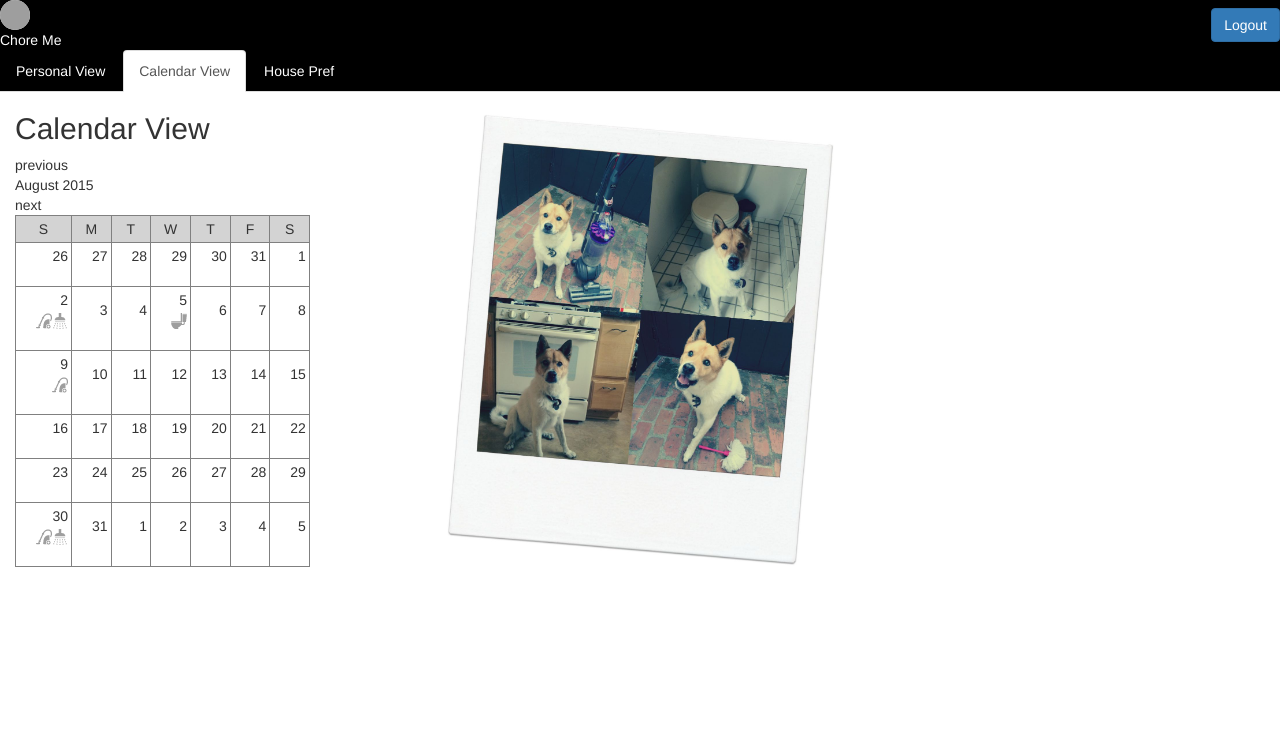
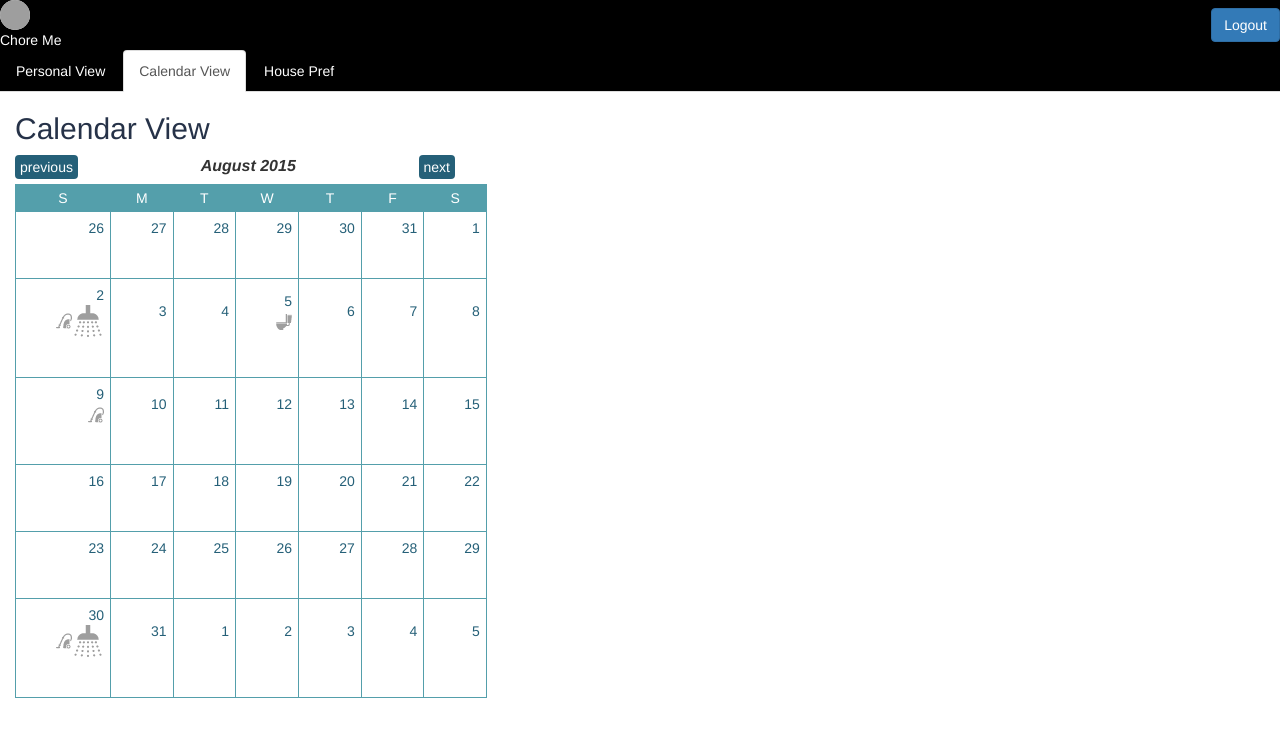
Before and after one commit to janet/choreme, a Flask app: page /calendar_view in a window 1280 px wide. Shown: the top 737 px of the page. Run offline with Flask 2, Linux system fonts and the light colour scheme; a user stored in the database is signed in; data comes from the database, SQL or seed files in the repository; both versions use the stored data as it was after the commit; some libraries are stand-ins or nearby versions; grey boxes are pictures that could not be loaded.

Commit message:
styled the calendar

```diff
--- a/static/css/styles.css
+++ b/static/css/styles.css
@@ -1,35 +1,37 @@
+#calendar .clndr-controls {
+	width: 440px;
+	display: flex;
+	justify-content: space-between;
+	font-size: medium;
+}
 #calendar table {
-	border: 1px solid gray;
+	margin-top: 5px;
+	border: 1px solid;
+	border-color: #549FAB;
 }
 
 #calendar table td {
-	border: 1px solid gray;
-	padding: 3px 3px 20px 20px;
+	border: 1px solid;
+	border-color: #549FAB;
+	padding: 6px 6px 40px 40px;
 	text-align: right;
 }
 
+
 #calendar table thead td {
-	background-color: lightgray;
+	background-color: #549FAB;
 	padding: 3px;
 	text-align: center;
+	color: white;
 
 }
 
-.selected-day{
-	background-color: lightgray;
+#calendar .day-contents {
+	color: #256078;
 }
 
-.moved {
-	color: gray;
-	text-decoration: line-through;
-}
-
-.event-day {
-
-}
-
-.img-format {
-	display: inline;
+.selected-day{
+	background-color: #FFF8B8;
 }
 
 #logo {
@@ -95,14 +97,14 @@
 
 .house-name {
 	display: flex;
-	align-items: calendarter;
+	align-items: center;
 }
 
 .calendar-view {
-	background-image:  url('/static/img/Chores-polaroid-sam.jpg');
+	/*background-image:  url('/static/img/Chores-polaroid-sam.jpg');*/
 	background-size: contain;
  	background-repeat:no-repeat;
- 	background-position: top center;
+ 	background-position: top right;
  	height: 100%;
 }
 
@@ -114,8 +116,35 @@
  	height: 100%;
 }
 
-.calendar-previous-button {
+.clndr-control-button {
+	background-color: #256078;
+	border-color: #256078;
+	cursor: pointer;
+	border-radius: 4px;
+	color: white;
+	padding: 2px 5px;
+	font-size: 14px;
+}
 
+.clndr-controls .month {
+	font-style: oblique;
+	font-weight: bold;
+}
+
+.calendar-view h2 {
+	color: #263248;
+}
+
+.personal-view h2 {
+	color: #263248;
+}
+
+#house_pref_form h2 {
+	color: #263248;
+}
+
+#house_pref_form h3 {
+	color: #263248;
 }
 
 .nav>li>a:hover {
--- a/static/js/calendar_view.js
+++ b/static/js/calendar_view.js
@@ -98,8 +98,3 @@ function renderCalendar(data){
 		}
 	});
 }
-
-
-// function colorChoreDays(data) {
-// 	for (var day in data.keys)
-// }
--- a/static/js/personal_view.js
+++ b/static/js/personal_view.js
@@ -37,22 +37,20 @@ $(document).ready(function() {
 
 			    if($(this).is(':checked'))
 			    {
-			        alert("checked");
 			        $('#hidden_personal_chore_input').val($(this).attr('id'));
 			        $.post("/chore_done",
 			        	$('#chore_done').serialize(),
 			        	function(result){
-			        		alert("updated database with checked");
+			        		;
 			    		})
 			   	}
 			    else
 			    {
-			    	alert("unchecked");
 			        $('#hidden_personal_chore_input').val($(this).attr('id'));
 			    	$.post("/chore_undone",
 			        	$('#chore_done').serialize(),
 			        	function(result){
-			        		alert("updated database with unchecked");
+			        		;
 			    		})
 			    }
 
--- a/templates/calendar_view.html
+++ b/templates/calendar_view.html
@@ -4,8 +4,10 @@
 	<h2>Calendar View</h2>
 	<ul id="user_chores">
 	</ul>
-	<div id="calendar"></div>
-	<div id="render-house-chores"></div>
+	<div class="row">
+		<div class="col-xs-6" id="calendar"></div>
+		<div class="col-xs-6" id="render-house-chores"></div>
+	</div>
 </div>
 
 
--- a/templates/personal_view.html
+++ b/templates/personal_view.html
@@ -17,12 +17,8 @@
 			</table>
 		</div>
 	</div>
-	<input name='hidden_personal_chore_input' id='hidden_personal_chore_input'>
+	<input name='hidden_personal_chore_input' type="hidden" id='hidden_personal_chore_input'>
 	</form>
-
-	<input type="button" onclick="location.href='/calendar_view';" value="Calendar View">
-	<input type="button" onclick="location.href='/create_house_pref';" value="House Pref">
-
 	<script src="/static/js/personal_view.js"></script>
 </div>
 
```
Also changed, not shown: choreme.db, static/img/Shower.png.
